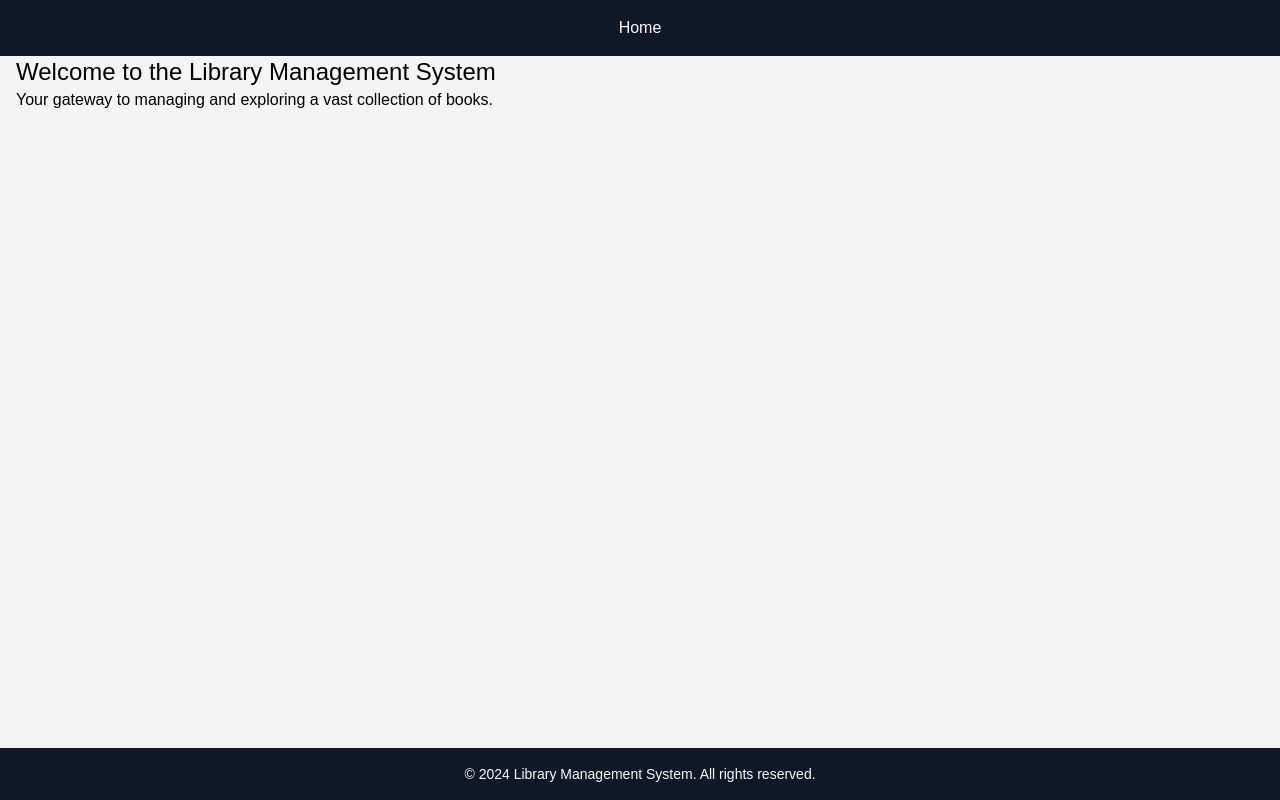
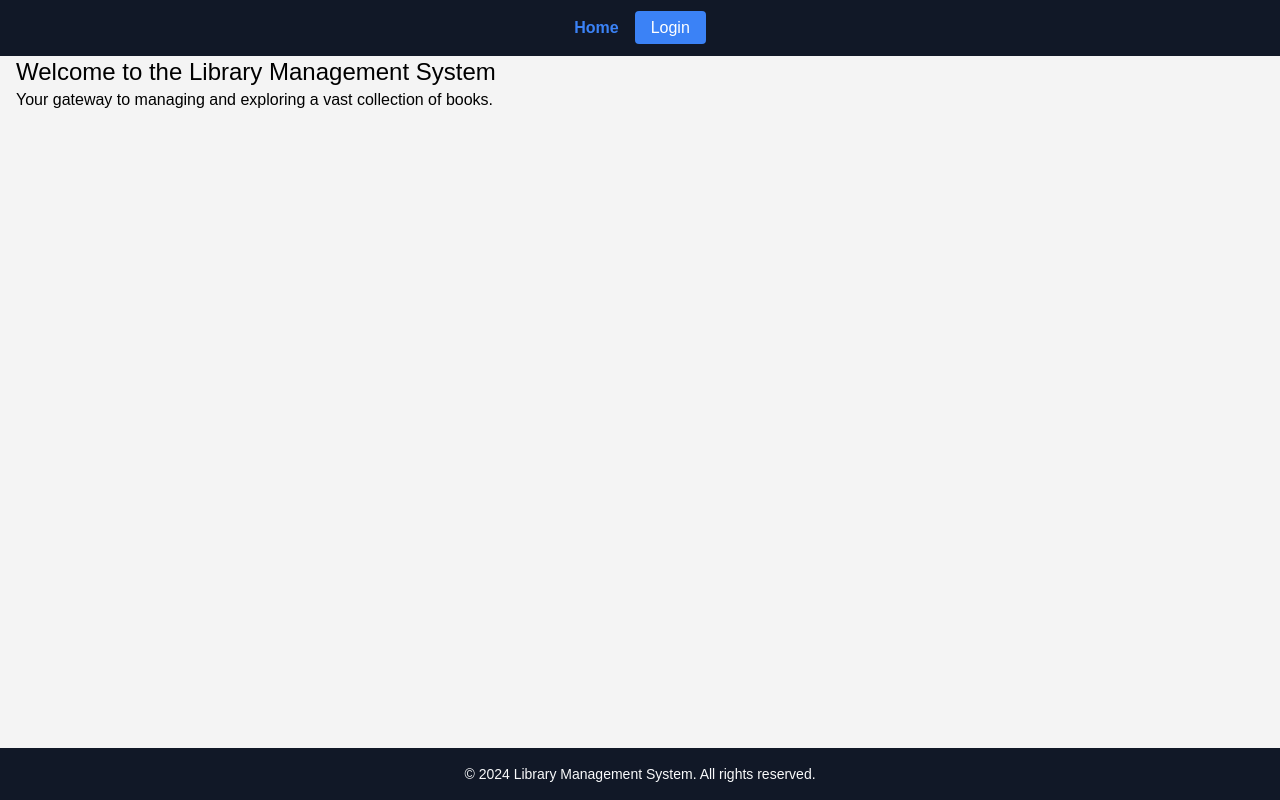
Before and after one commit to utkarshjaiswal0004/Library-Management-Fullstack-App, a React (Vite) app in the folder frontend/: page / in a window 1280 px wide. Built offline with nearby package versions, Linux system fonts and the light colour scheme.

Commit message:
feat: added navigation and centralised routing

```diff
--- a/frontend/src/App.tsx
+++ /dev/null
@@ -1,20 +0,0 @@
-import { BrowserRouter as Router, Route, Routes } from "react-router-dom";
-import Footer from "./pages/component/footer";
-import Navbar from "./pages/component/navbar";
-import LandingPage from "./pages/landing-page";
-
-function App() {
-  return (
-    <Router>
-      <Navbar />
-      <main>
-        <Routes>
-          <Route path="/" element={<LandingPage />} />
-        </Routes>
-      </main>
-      <Footer />
-    </Router>
-  );
-}
-
-export default App;
--- /dev/null
+++ b/frontend/src/component/layout/index.tsx
@@ -0,0 +1,17 @@
+// src/components/layout/Layout.tsx
+import React from "react";
+import { NavProvider } from "../../context/nav-context";
+import Footer from "./footer";
+import Navbar from "./navbar";
+
+const Layout = ({ children }: { children: React.ReactNode }) => {
+  return (
+    <NavProvider>
+      <Navbar />
+      <main>{children}</main>
+      <Footer />
+    </NavProvider>
+  );
+};
+
+export default Layout;
--- a/frontend/src/component/layout/navbar/index.tsx
+++ b/frontend/src/component/layout/navbar/index.tsx
@@ -1,11 +1,27 @@
 import React from "react";
 import { Link } from "react-router-dom";
+import { useNav } from "../../../context/nav-context";
 const Navbar: React.FC = () => {
+  const { activeNav } = useNav();
+
   return (
     <nav className="fixed w-screen py-4 bg-backgroundDark m-auto items-center top-0 text-textLight justify-center">
-      <ul className="flex mx-auto h-[fill-available] items-center justify-center">
+      <ul className="flex mx-auto h-[fill-available] items-center justify-center space-x-4">
         <li>
-          <Link to="/">Home</Link>
+          <Link
+            to="/"
+            className={`hover:text-blue-500 ${activeNav === "/" ? "text-blue-500 font-bold" : ""}`}
+          >
+            Home
+          </Link>
+        </li>
+        <li>
+          <Link
+            to="/login"
+            className="px-4 py-2 bg-blue-500 text-white rounded hover:bg-blue-700"
+          >
+            Login
+          </Link>
         </li>
       </ul>
     </nav>
--- /dev/null
+++ b/frontend/src/context/nav-context.tsx
@@ -0,0 +1,33 @@
+// src/context/NavContext.tsx
+import React, { createContext, useContext, useState, useEffect } from "react";
+import { useLocation } from "react-router-dom";
+
+interface NavContextType {
+  activeNav: string;
+  setActiveNav: React.Dispatch<React.SetStateAction<string>>;
+}
+
+const NavContext = createContext<NavContextType | undefined>(undefined);
+
+export const useNav = () => {
+  const context = useContext(NavContext);
+  if (!context) {
+    throw new Error("useNav must be used within a NavProvider");
+  }
+  return context;
+};
+
+export const NavProvider = ({ children }: { children: React.ReactNode }) => {
+  const location = useLocation();
+  const [activeNav, setActiveNav] = useState(location.pathname);
+
+  useEffect(() => {
+    setActiveNav(location.pathname);
+  }, [location]);
+
+  return (
+    <NavContext.Provider value={{ activeNav, setActiveNav }}>
+      {children}
+    </NavContext.Provider>
+  );
+};
--- a/frontend/src/main.tsx
+++ b/frontend/src/main.tsx
@@ -1,10 +1,11 @@
-import { StrictMode } from "react";
-import { createRoot } from "react-dom/client";
-import App from "./App.tsx";
+import React from "react";
+import ReactDOM from "react-dom/client";
+import { RouterProvider } from "react-router-dom";
+
 import "./index.css";
-
-createRoot(document.getElementById("root")!).render(
-  <StrictMode>
-    <App />
-  </StrictMode>,
+import routes from "./routes";
+ReactDOM.createRoot(document.getElementById("root")!).render(
+  <React.StrictMode>
+    <RouterProvider router={routes} />
+  </React.StrictMode>,
 );
--- a/frontend/src/pages/component/footer/index.tsx
+++ /dev/null
@@ -1,12 +0,0 @@
-import React from "react";
-const Footer: React.FC = () => {
-  return (
-    <footer className="fixed w-screen py-4 bg-backgroundDark m-auto items-center bottom-0 text-textLight justify-center">
-      <p className="flex mx-auto h-[fill-available] items-center justify-center text-center px-4 text-sm">
-        &copy; 2024 Library Management System. All rights reserved.
-      </p>
-    </footer>
-  );
-};
-
-export default Footer;
--- a/frontend/src/pages/component/navbar/index.tsx
+++ /dev/null
@@ -1,16 +0,0 @@
-// src/Navbar.tsx
-import React from "react";
-import { Link } from "react-router-dom";
-const Navbar: React.FC = () => {
-  return (
-    <nav className="fixed w-screen py-4 bg-backgroundDark m-auto items-center top-0 text-textLight justify-center">
-      <ul className="flex mx-auto h-[fill-available] items-center justify-center">
-        <li>
-          <Link to="/">Home</Link>
-        </li>
-      </ul>
-    </nav>
-  );
-};
-
-export default Navbar;
--- /dev/null
+++ b/frontend/src/routes/index.tsx
@@ -0,0 +1,17 @@
+// src/routes/routes.tsx
+import { createBrowserRouter } from "react-router-dom";
+import Layout from "../component/layout";
+import LandingPage from "../pages/landing-page";
+
+const routes = createBrowserRouter([
+  {
+    path: "/",
+    element: (
+      <Layout>
+        <LandingPage />
+      </Layout>
+    ),
+  },
+]);
+
+export default routes;
```
